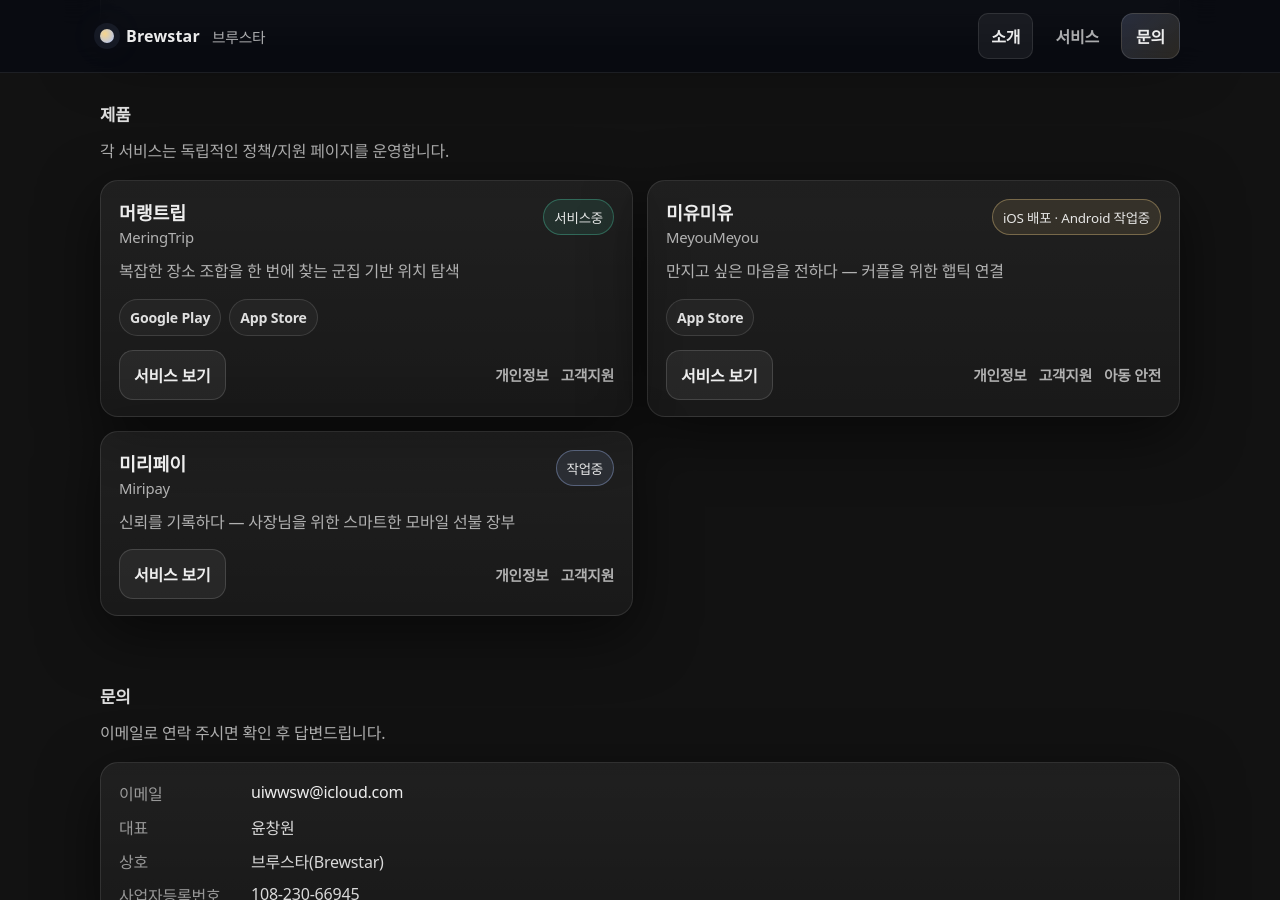
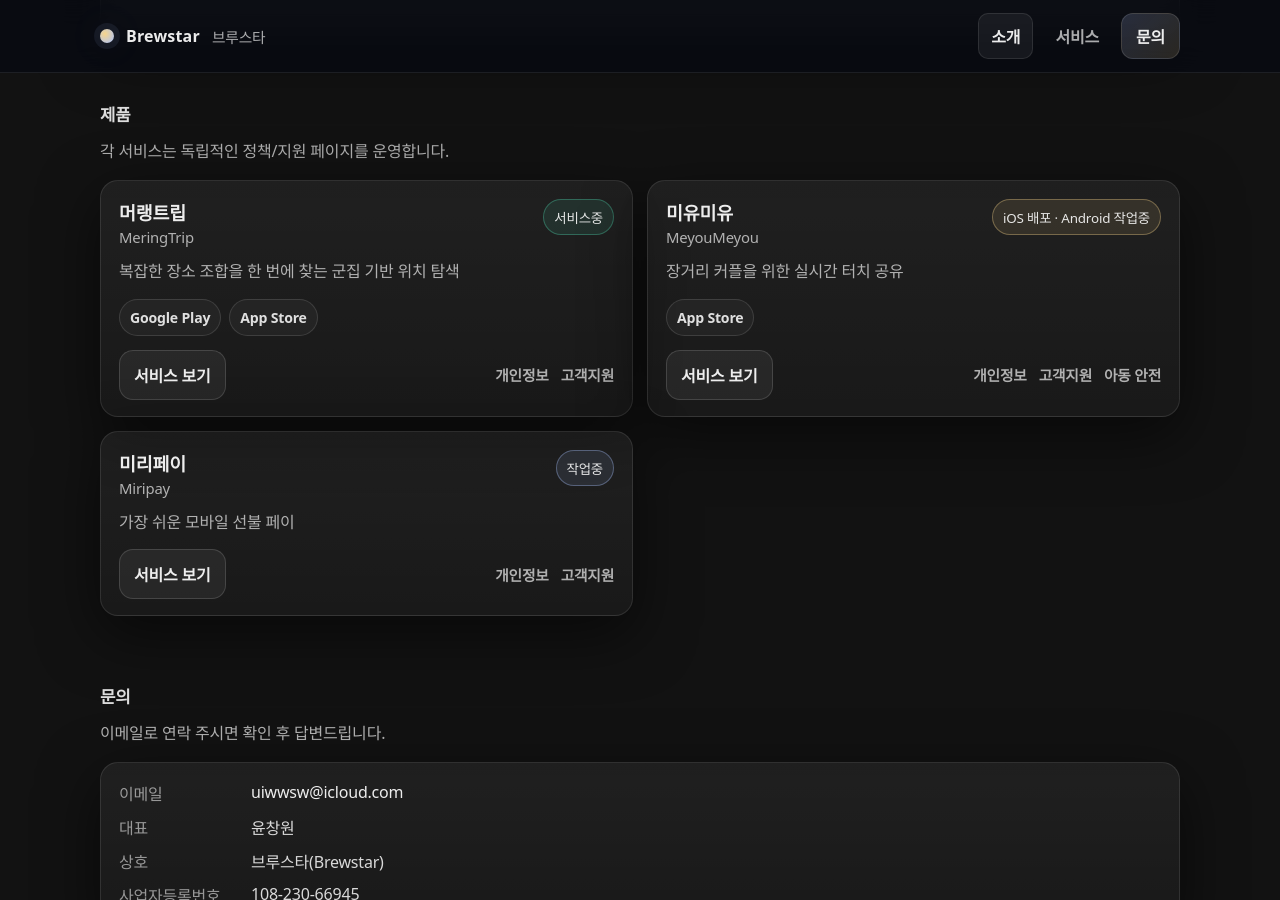
Before and after one commit to brewstar-code/brewstar-code.github.io, a Jekyll site: the page built from index.markdown, in a window 1280 px wide and 900 px high, scrolled down 919 px. Built offline with Jekyll 4.4.1, drawn with Linux system fonts in a browser that asks for light colours.

Commit message:
feat: update meta

```diff
--- a/_data/services.yml
+++ b/_data/services.yml
@@ -21,7 +21,7 @@
   name_ko: "미유미유"
   name_en: "MeyouMeyou"
   status: ios_live_android_wip
-  tagline: "만지고 싶은 마음을 전하다 — 커플을 위한 햅틱 연결"
+  tagline: "장거리 커플을 위한 실시간 터치 공유"
   platforms:
     - kind: ios
       label: "App Store"
@@ -37,7 +37,7 @@
   name_ko: "미리페이"
   name_en: "Miripay"
   status: wip
-  tagline: "신뢰를 기록하다 — 사장님을 위한 스마트한 모바일 선불 장부"
+  tagline: "가장 쉬운 모바일 선불 페이"
   platforms: []
   links:
     home: "/miripay/"
```
